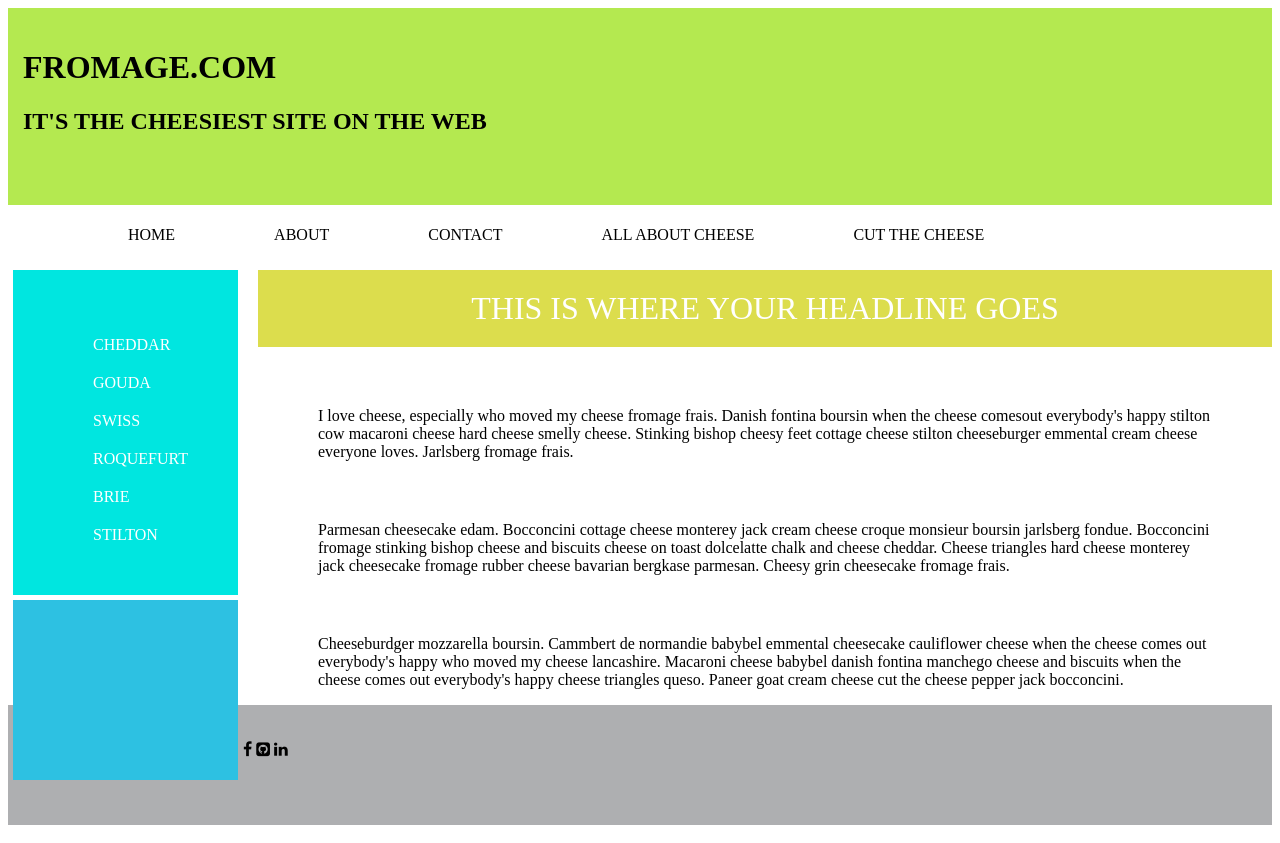
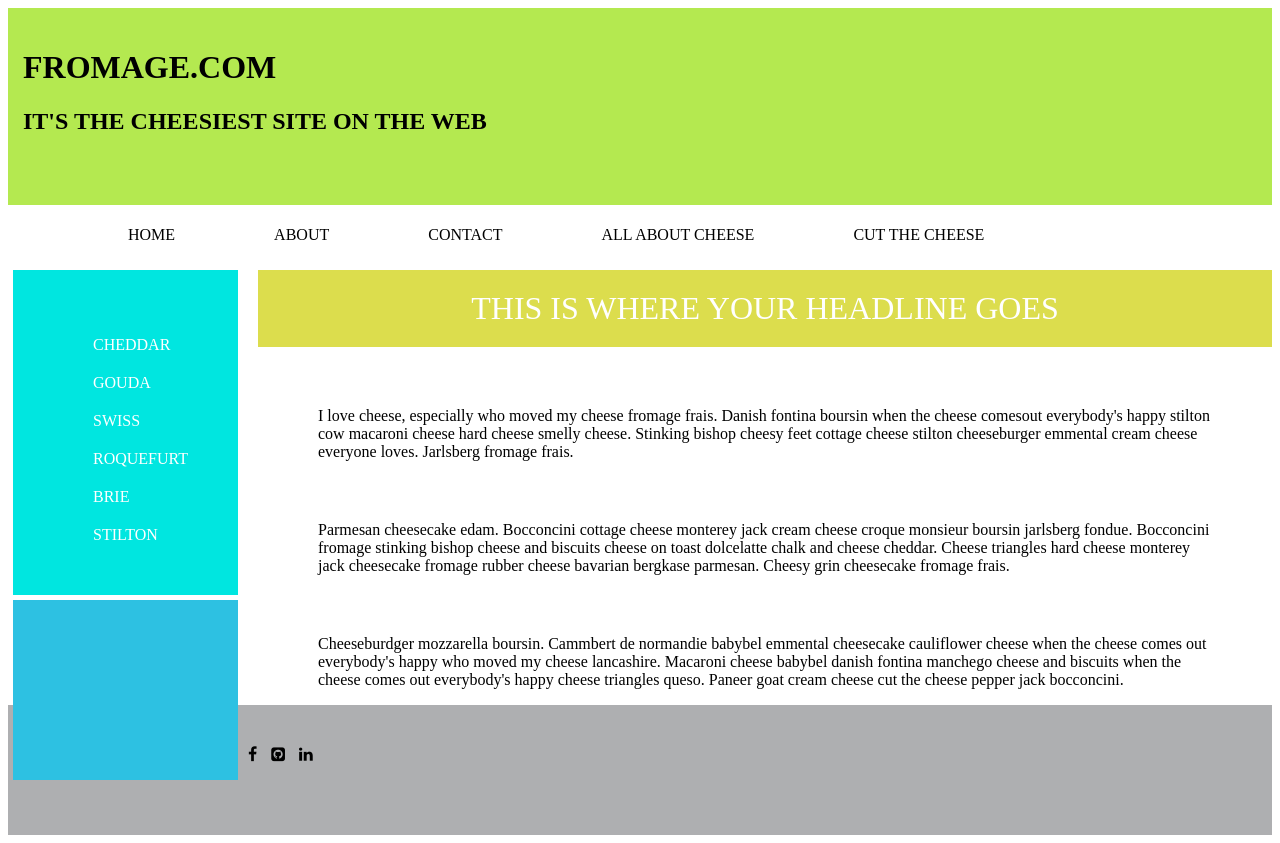
Before and after one commit to cyneng/week5, a plain HTML site: page index.html in a window 1280 px wide. Drawn offline with Linux system fonts and the light colour scheme.

Commit message:
more footer positioning

```diff
--- a/styles/stylesheet.css
+++ b/styles/stylesheet.css
@@ -92,4 +92,6 @@ a {
 
 .socialicons {
 		display: inline-block;
+		padding: 5px;
+		text-align: right;
 	}
```
